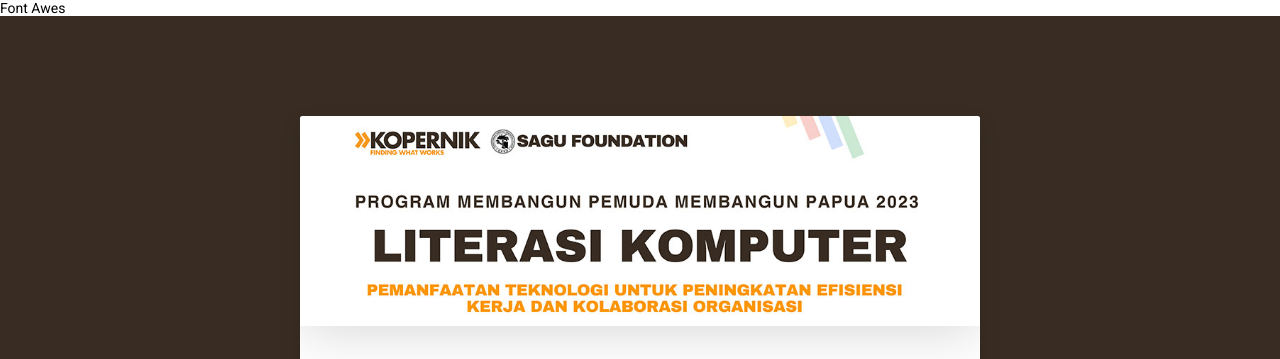
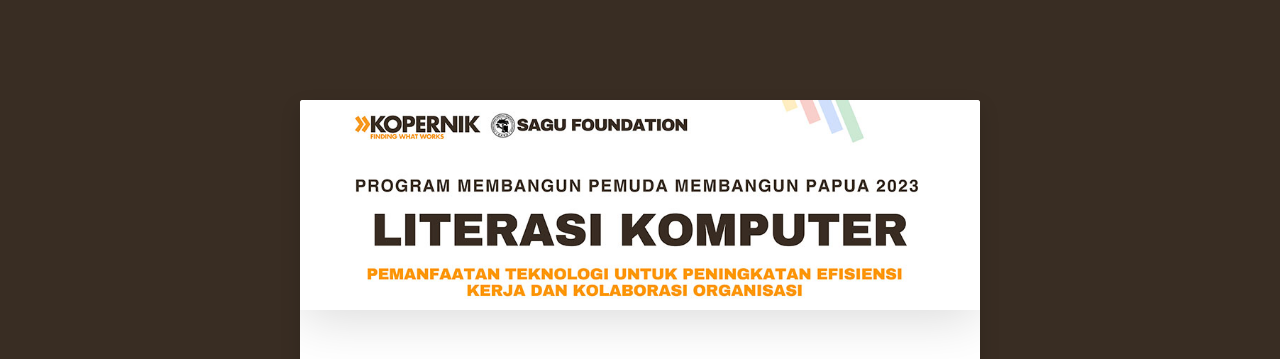
Before and after one commit to sagufoundation/daftar-hadir, a plain HTML site: page index.html in a window 1280 px wide. Shown: the top 359 px of the page. Drawn offline with Linux system fonts and the light colour scheme; some packages are replaced by stand-ins of ours; a script that the page names is missing.

Commit message:
Update index.html

```diff
--- a/index.html
+++ b/index.html
@@ -33,7 +33,7 @@
       <!-- SWEETALERT -->
       <script src="https://cdn.jsdelivr.net/npm/sweetalert2@10"></script>
 
-      Font Awes
+
 </head>
 
 <body>
```
